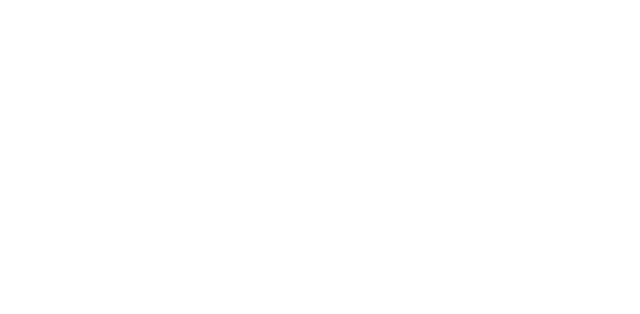
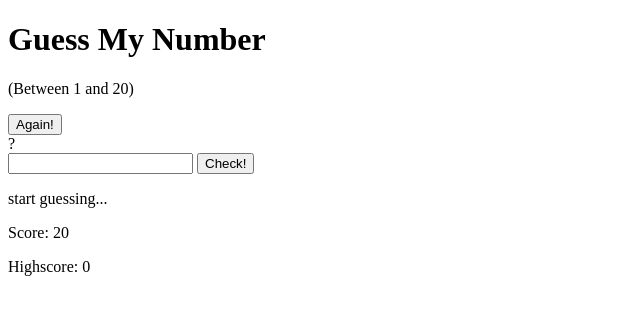
Before and after one commit to Happiness549/Guess-The-Number, a plain HTML site: page index.html in a window 1280 px wide. Shown: the whole page, without its empty margins (0-640 px from the left). Drawn offline with Linux system fonts and the light colour scheme.

Commit message:
Add HTML content to project

```diff
--- a/index.html
+++ b/index.html
@@ -3,7 +3,27 @@
   <head>
     <meta charset="UTF-8" />
     <meta name="viewport" content="width=device-width, initial-scale=1.0" />
-    <title>Document</title>
+    <title>Guess My Numbert</title>
   </head>
-  <body></body>
+  <body>
+    <header>
+      <h1>Guess My Number</h1>
+      <p class="between">(Between 1 and 20)</p>
+      <button class="btn">Again!</button>
+      <div class="number">?</div>
+    </header>
+    <main>
+      <section class="left">
+        <input type="number" class="guess" />
+        <button class="btn check">Check!</button>
+      </section>
+      <section class="right">
+        <p class="message">start guessing...</p>
+        <p class="label-score">Score: <span class="score">20</span></p>
+        <p class="label-highscore">
+          Highscore: <span class="highscore">0</span>
+        </p>
+      </section>
+    </main>
+  </body>
 </html>
--- a/script.js
+++ b/script.js
@@ -1,3 +1,4 @@
 'use strict';
 let colors = ['blue', 'green', 'purple'];
 function changeColor() {}
+console.log('Hello world!');
```
